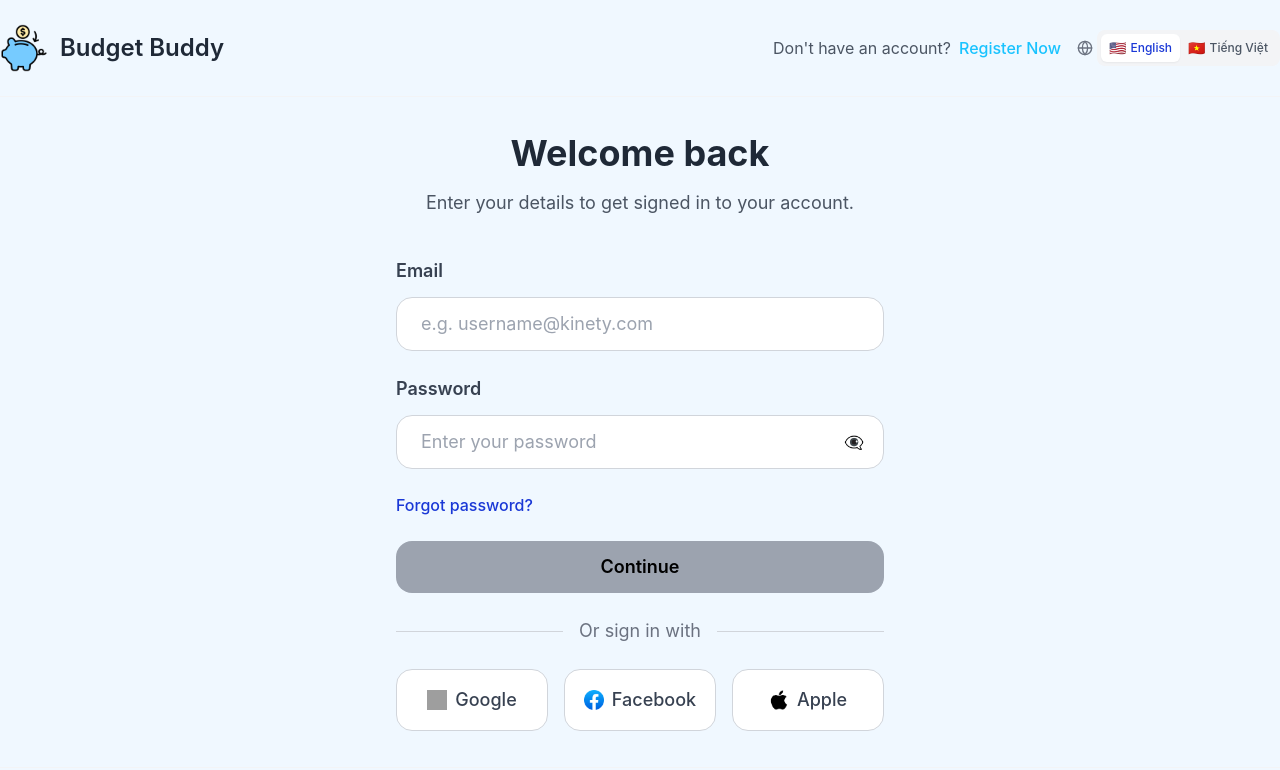
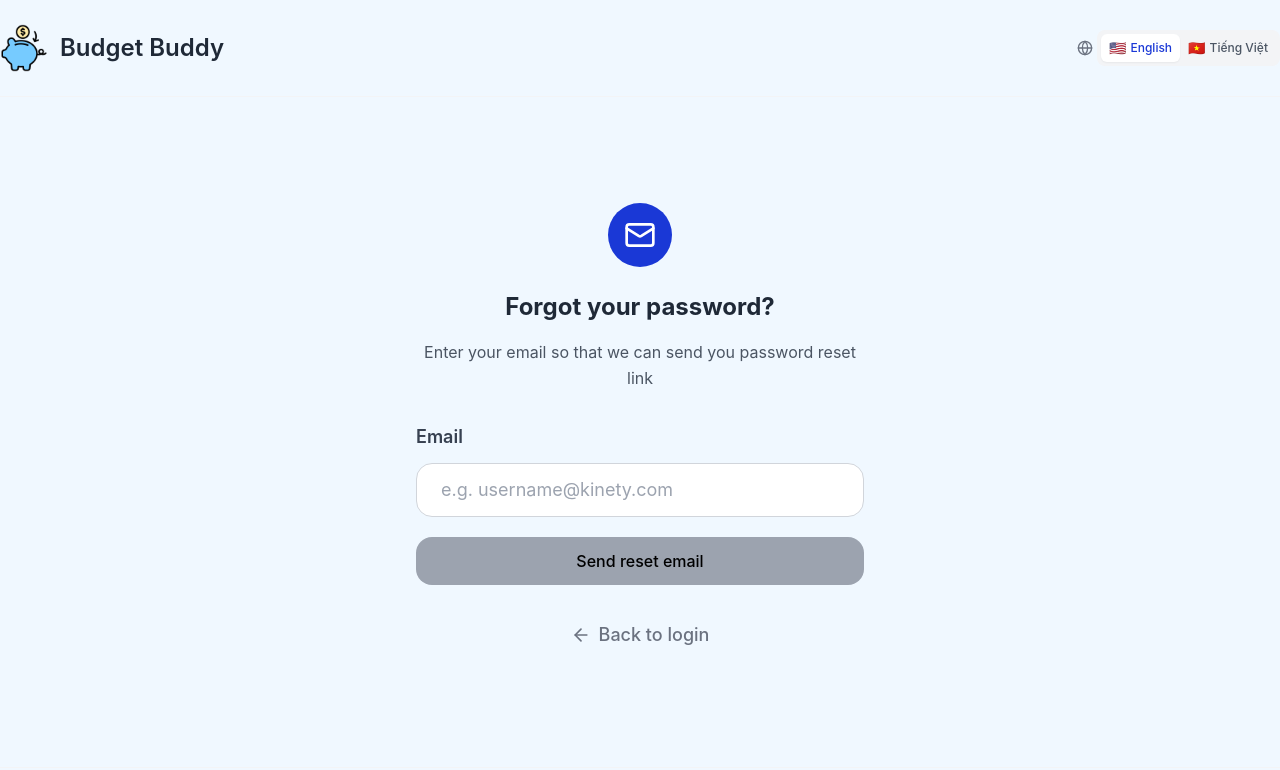
Before and after one commit to ducnguyen1206/budget-buddy-fe, a React (Vite) app: page /forgot-password in a window 1280 px wide. Before the commit this address led to /login. Shown: the top 770 px of the page. Built offline with nearby package versions, Linux system fonts and the light colour scheme; no server answers; grey boxes are pictures that could not be loaded.

Commit message:
Update everything

```diff
--- a/src/App.jsx
+++ b/src/App.jsx
@@ -2,6 +2,7 @@ import { BrowserRouter, Routes, Route, Navigate } from "react-router-dom";
 import { LanguageProvider, useLanguage } from "./contexts/LanguageContext";
 import LoginPage from "./components/login/LoginPage";
 import RegisterPage from "./components/register/RegisterPage";
+import ForgotPasswordPage from "./components/register/ForgotPasswordPage";
 import EmailVerificationPage from "./components/register/EmailVerificationPage";
 import TokenVerificationPage from "./components/register/TokenVerificationPage";
 import PasswordResetPage from "./components/register/PasswordResetPage";
@@ -33,6 +34,7 @@ export default function App() {
         <Routes>
           <Route path="/login" element={<LoginPage />} />
           <Route path="/register" element={<RegisterPage />} />
+          <Route path="/forgot-password" element={<ForgotPasswordPage />} />
           <Route path="/verify-email" element={<EmailVerificationPage />} />
           <Route path="/token/:token" element={<TokenVerificationPage />} />
           <Route path="/reset-password" element={<PasswordResetPage />} />
--- a/src/components/login/LoginForm.jsx
+++ b/src/components/login/LoginForm.jsx
@@ -134,7 +134,7 @@ export default function LoginForm() {
         {/* Forgot Password Link */}
         <div className="text-left -mt-2">
           <a
-            href="#"
+            href="/forgot-password"
             className="text-primary hover:text-secondary text-md font-medium font-inter"
           >
             {t("auth.forgotPassword")}
--- a/src/components/register/EmailVerificationPage.jsx
+++ b/src/components/register/EmailVerificationPage.jsx
@@ -1,5 +1,5 @@
 import { useState } from "react";
-import { Link, useNavigate } from "react-router-dom";
+import { Link, useNavigate, useLocation } from "react-router-dom";
 import Layout from "../layout/Layout";
 import Button from "../common/Button";
 import { ArrowLeft, Mail } from "lucide-react";
@@ -7,7 +7,11 @@ import { useLanguage } from "../../contexts/LanguageContext";
 
 export default function EmailVerificationPage() {
   const navigate = useNavigate();
+  const location = useLocation();
   const { t } = useLanguage();
+
+  // Check if this is a password reset flow
+  const isPasswordReset = location.state?.isPasswordReset || false;
 
   const handleOpenEmailInbox = () => {
     // Open Gmail in new tab
@@ -27,10 +31,14 @@ export default function EmailVerificationPage() {
             <Mail className="w-8 h-8 text-white" />
           </div>
           <h1 className="text-3xl font-bold text-gray-800 font-inter mb-4">
-            {t("registration.checkEmail")}
+            {isPasswordReset
+              ? t("forgotPassword.checkEmail")
+              : t("registration.checkEmail")}
           </h1>
           <p className="text-gray-600 text-base leading-relaxed">
-            {t("registration.emailSent")}
+            {isPasswordReset
+              ? t("forgotPassword.emailSent")
+              : t("registration.emailSent")}
           </p>
         </div>
 
--- /dev/null
+++ b/src/components/register/ForgotPasswordPage.jsx
@@ -0,0 +1,144 @@
+import { useState } from "react";
+import { useNavigate } from "react-router-dom";
+import Layout from "../layout/Layout";
+import FormField from "../common/FormField";
+import ErrorMessage from "../common/ErrorMessage";
+import Button from "../common/Button";
+import { ArrowLeft, Mail } from "lucide-react";
+import { registerUser } from "../../services/authService";
+import { validateEmail, isFormValid } from "../../utils/validation";
+import { useLanguage } from "../../contexts/LanguageContext";
+
+export default function ForgotPasswordPage() {
+  const navigate = useNavigate();
+  const { t } = useLanguage();
+  const [isLoading, setIsLoading] = useState(false);
+  const [error, setError] = useState("");
+  const [formData, setFormData] = useState({
+    email: "",
+  });
+  const [validationErrors, setValidationErrors] = useState({});
+
+  // Form state management
+  const handleChange = (e) => {
+    const { name, value } = e.target;
+    setFormData((prev) => ({ ...prev, [name]: value }));
+
+    // Clear validation error when user starts typing
+    if (validationErrors[name]) {
+      setValidationErrors((prev) => ({ ...prev, [name]: "" }));
+    }
+  };
+
+  const handleBlur = (e) => {
+    const { name, value } = e.target;
+
+    // Validate on blur (when user moves out of the field)
+    if (name === "email") {
+      setValidationErrors((prev) => ({
+        ...prev,
+        email: validateEmail(value, t),
+      }));
+    }
+  };
+
+  const handleSubmit = async (e) => {
+    e.preventDefault();
+
+    const emailError = validateEmail(formData.email, t);
+
+    if (emailError) {
+      setValidationErrors({ email: emailError });
+      return;
+    }
+
+    setIsLoading(true);
+    setError("");
+
+    // Use the same API as registration to send password reset email
+    const result = await registerUser(formData.email, t);
+
+    if (result.success) {
+      // Navigate to email verification page with success message
+      navigate("/verify-email", {
+        state: {
+          email: formData.email,
+          isPasswordReset: true,
+        },
+      });
+    } else {
+      setError(result.error);
+    }
+
+    setIsLoading(false);
+  };
+
+  const handleBackToLogin = () => {
+    navigate("/login");
+  };
+
+  // Form validation
+  const formIsValid = isFormValid(formData, validationErrors);
+
+  return (
+    <Layout className="flex items-center justify-center px-3 max-w-xl mx-auto">
+      <div className="w-full max-w-md py-8">
+        {/* Header with Email Icon */}
+        <div className="text-center mb-8">
+          <div className="mx-auto mb-6 w-16 h-16 bg-primary rounded-full flex items-center justify-center">
+            <Mail className="w-8 h-8 text-white" />
+          </div>
+          <h1 className="text-2xl font-bold text-gray-800 font-inter mb-4">
+            {t("forgotPassword.title")}
+          </h1>
+          <p className="text-gray-600 text-base leading-relaxed">
+            {t("forgotPassword.description")}
+          </p>
+        </div>
+
+        <ErrorMessage message={error} />
+
+        {/* Forgot Password Form */}
+        <form onSubmit={handleSubmit} className="space-y-5">
+          <FormField
+            label={t("auth.email")}
+            name="email"
+            type="email"
+            value={formData.email}
+            onChange={handleChange}
+            onBlur={handleBlur}
+            error={validationErrors.email}
+            disabled={isLoading}
+            placeholder={t("auth.emailPlaceholder")}
+          />
+
+          <button
+            type="submit"
+            disabled={isLoading || !formIsValid}
+            className={`w-full py-3 rounded-2xl font-medium transition-colors ${
+              isLoading || !formIsValid
+                ? "bg-gray-400 cursor-not-allowed"
+                : "bg-primary text-white hover:bg-secondary"
+            }`}
+          >
+            {isLoading
+              ? t("forgotPassword.sending")
+              : t("forgotPassword.sendEmail")}
+          </button>
+        </form>
+
+        {/* Back to Login Button */}
+        <div className="mt-6">
+          <Button
+            onClick={handleBackToLogin}
+            className="w-full py-3 text-lg text-gray-500 hover:text-gray-700 flex items-center justify-center"
+            variant="text"
+          >
+            <ArrowLeft className="w-5 h-5 mr-2" />
+            {t("forgotPassword.backToLogin")}
+          </Button>
+        </div>
+      </div>
+    </Layout>
+  );
+}
--- a/src/config/api.js
+++ b/src/config/api.js
@@ -7,7 +7,7 @@ export const API_BASE_URL =
 
 // API endpoints
 export const API_ENDPOINTS = {
-  REGISTER: "/api/v1/auth/register",
+  REGISTER: "/api/v1/auth/token",
   LOGIN: "/api/v1/auth/login",
   VERIFY: "/api/v1/auth/verify",
   RESET_PASSWORD: "/api/v1/auth/reset-password",
--- a/src/translations/en.json
+++ b/src/translations/en.json
@@ -100,5 +100,14 @@
   },
   "header": {
     "brandName": "Budget Buddy"
+  },
+  "forgotPassword": {
+    "title": "Forgot your password?",
+    "description": "Enter your email so that we can send you password reset link",
+    "sendEmail": "Send reset email",
+    "sending": "Sending...",
+    "backToLogin": "Back to login",
+    "checkEmail": "Check your email!",
+    "emailSent": "Thanks! An email was sent that will ask you to click on a link to reset your password. If you don't get the email, please contact budgetbuddy@budgetbd.com"
   }
 }
--- a/src/translations/vi.json
+++ b/src/translations/vi.json
@@ -77,7 +77,7 @@
     "passwordsMismatch": "Mật khẩu không khớp"
   },
   "errors": {
-    "networkError": "Phát hiện vấn đề kết nối. Vui lòng kiểm tra kết nối internet và thử lại.",
+    "networkError": "Lỗi kết nối. Vui lòng kiểm tra kết nối internet và thử lại.",
     "serverConnectionError": "Chúng tôi đang gặp khó khăn khi kết nối với máy chủ. Vui lòng thử lại trong vài phút.",
     "invalidInput": "Vui lòng nhập địa chỉ email hợp lệ (vd: user@example.com).",
     "emailExists": "Email này đã được đăng ký. Bạn có muốn đăng nhập thay thế không?",
@@ -100,5 +100,14 @@
   },
   "header": {
     "brandName": "Budget Buddy"
+  },
+  "forgotPassword": {
+    "title": "Quên mật khẩu?",
+    "description": "Nhập email của bạn để chúng tôi có thể gửi liên kết đặt lại mật khẩu",
+    "sendEmail": "Gửi email đặt lại",
+    "sending": "Đang gửi...",
+    "backToLogin": "Quay lại đăng nhập",
+    "checkEmail": "Kiểm tra email của bạn!",
+    "emailSent": "Cảm ơn! Một email đã được gửi yêu cầu bạn nhấp vào liên kết để đặt lại mật khẩu. Nếu bạn không nhận được email, vui lòng liên hệ budgetbuddy@budgetbd.com"
   }
 }
```
Also changed, not shown: 1 other file (tests, documents, lock files or other folders).
